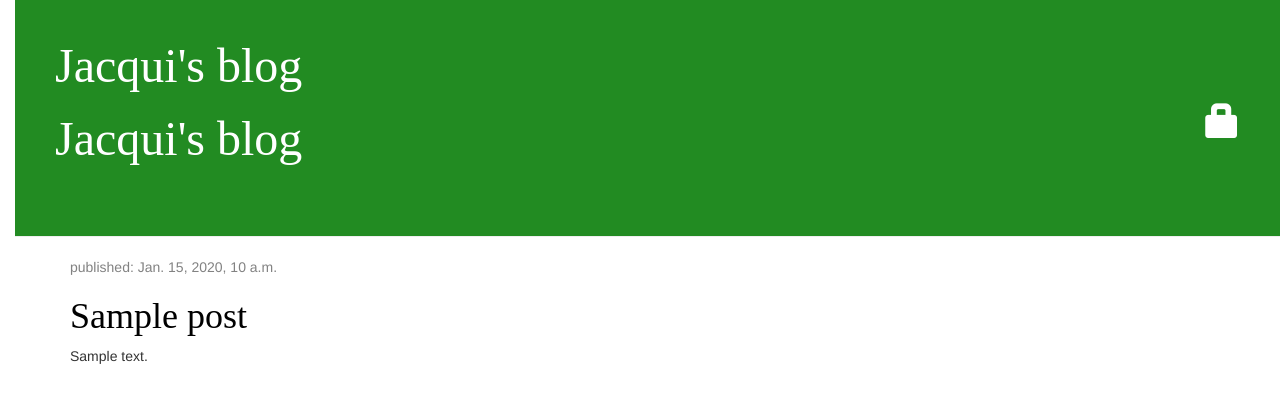
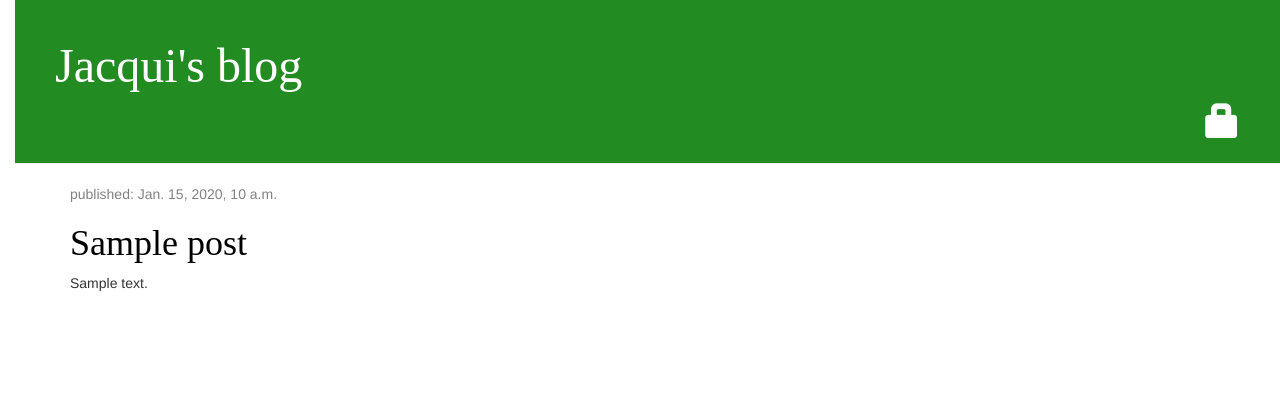
Before and after one commit to jwallis1/my-first-blog, a Django app: template blog/templates/blog/post_list.html in a window 1280 px wide. Shown: the top 403 px of the page. Run offline with Django 3.2, Linux system fonts and the light colour scheme; the template is opened without the code that fills it: most values are stand-ins (such as "Sample title", 1, 10 or a date in 2020); some libraries are stand-ins or nearby versions; some web fonts are replaced.

Commit message:
Trying to remove double blog title.

```diff
--- a/blog/templates/blog/base.html
+++ b/blog/templates/blog/base.html
@@ -17,7 +17,6 @@
         {% else %}
           <a href="{% url 'login' %}" class="top-menu"><span class="glyphicon glyphicon-lock"></span></a>
         {% endif %}
-        <h1><a href="/">Jacqui's blog</a></h1>
     </div>
     <div class="content container">
         <div class="row">
```
